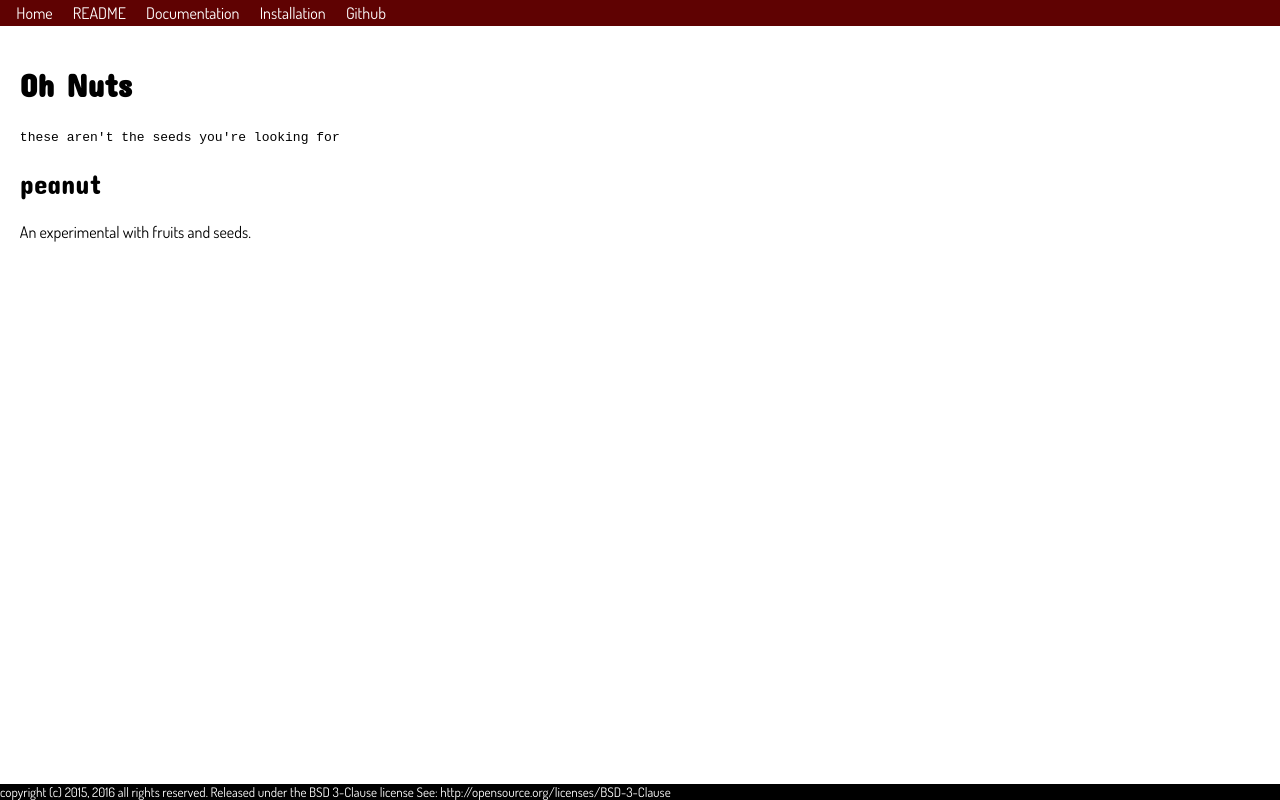
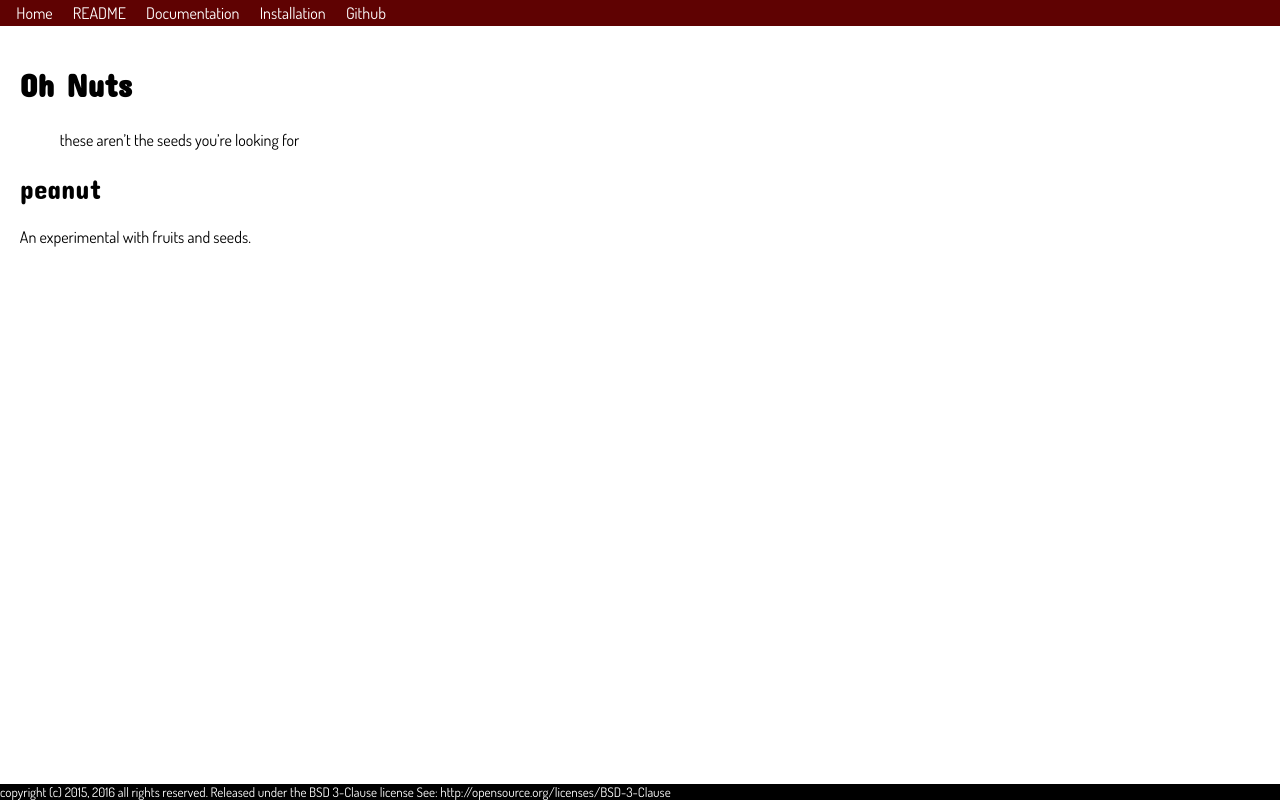
Before and after one commit to rsdoiel/nuts, a plain HTML site: page index.html in a window 1280 px wide. Drawn offline with Linux system fonts and the light colour scheme.

Commit message:
Quick Save

```diff
--- a/index.html
+++ b/index.html
@@ -11,8 +11,9 @@
 <section>
 <h1>Oh Nuts</h1>
 
-<pre><code>these aren't the seeds you're looking for
-</code></pre>
+<blockquote>
+<p>these aren&rsquo;t the seeds you&rsquo;re looking for</p>
+</blockquote>
 
 <h2>peanut</h2>
 
```
Also changed, not shown: 1 other file.
